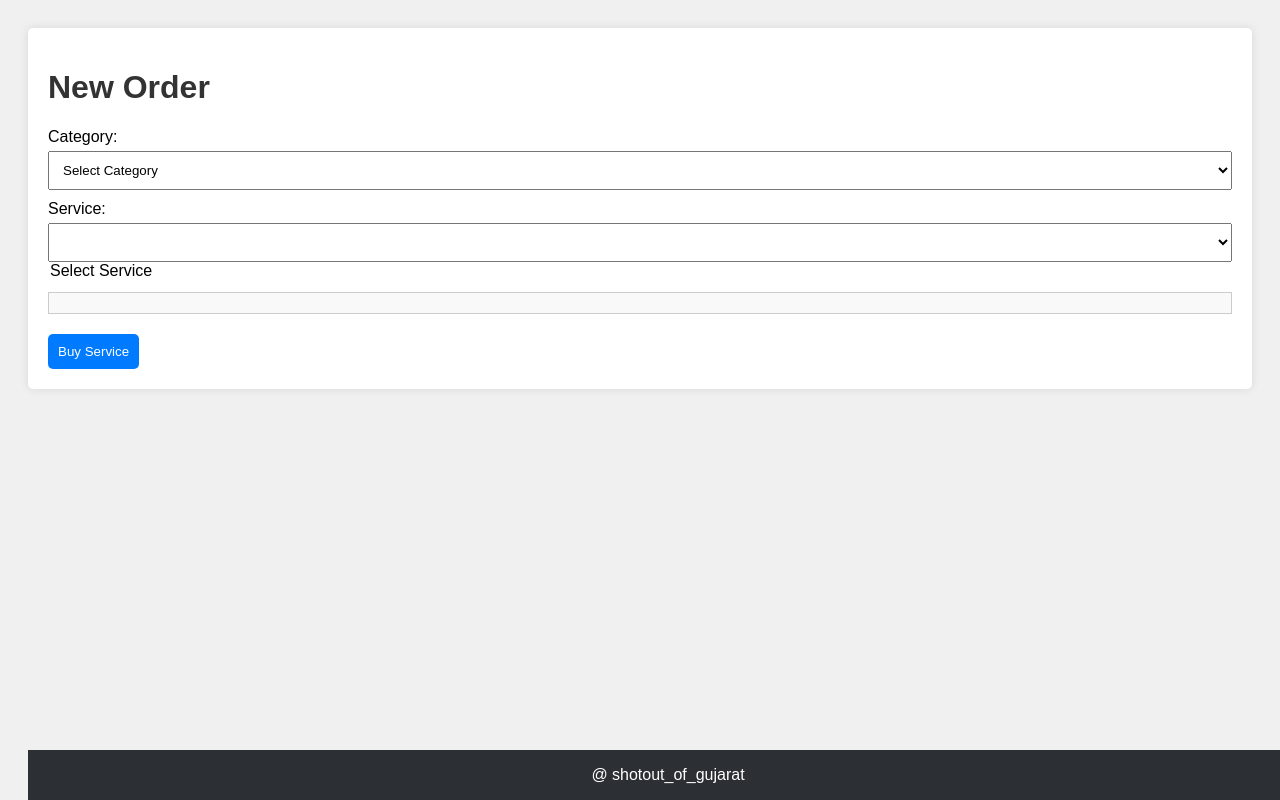
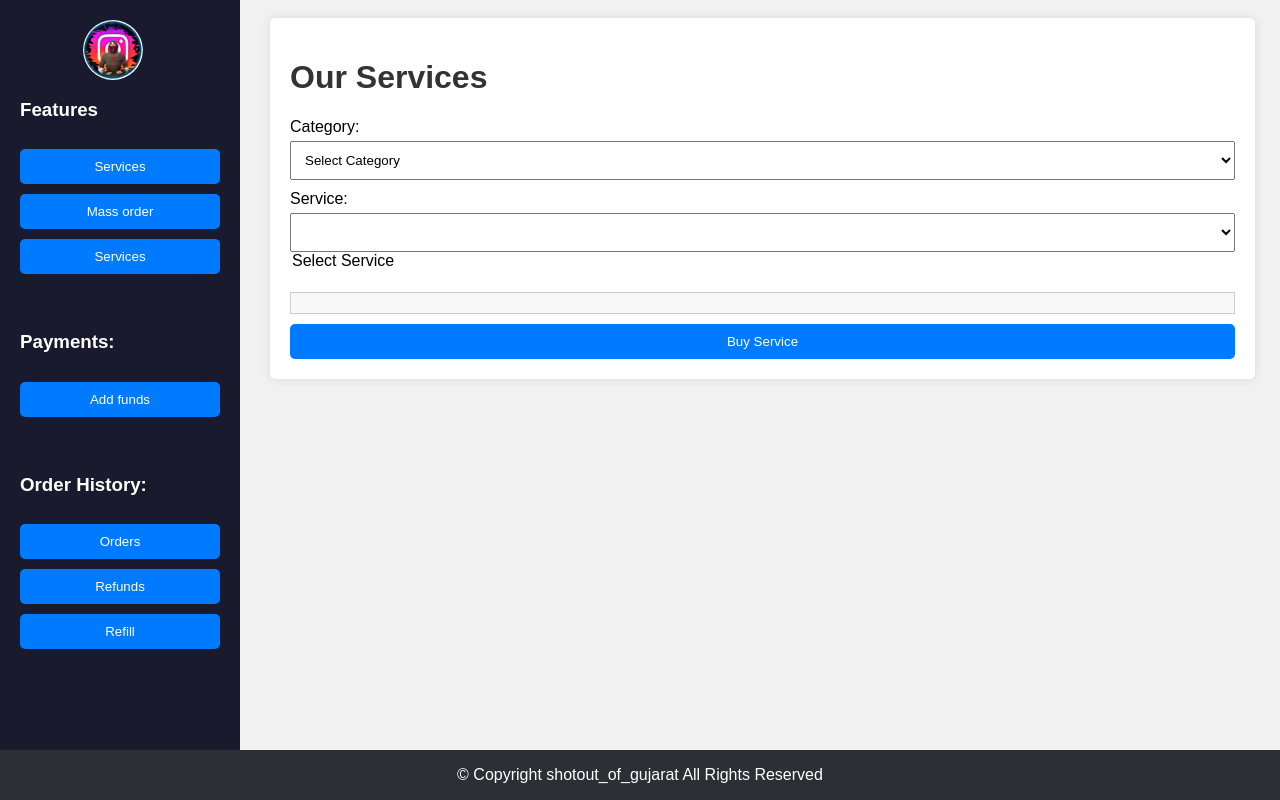
Before and after one commit to mm734/my_website, a plain HTML site: page index.html in a window 1280 px wide. Drawn offline with Linux system fonts and the light colour scheme.

Commit message:
yes commit

```diff
--- a/index.html
+++ b/index.html
@@ -7,8 +7,38 @@
     <link rel="stylesheet" href="styles.css">
 </head>
 <body>
+        <title>Navigation Bar</title>
+</head>
+<body>
+    <div class="navbar">
+        <div class="logo-container">
+            <img src="Logo.jpg" alt="Logo" class="navbar-logo">
+        </div>
+    <div class="section">
+        <h3>Features</h3>
+        <button onclick="navigateTo('Services')">Services</button>
+        <button onclick="navigateTo('mass-order')">Mass order</button>
+        <button onclick="navigateTo('services')">Services</button>
+    </div>
+&nbsp;
+&nbsp;
+    <div class="section">
+        <h3>Payments:</h3>
+        <button onclick="navigateTo('add-funds')">Add funds</button>
+    </div>
+&nbsp;
+&nbsp;
+    <div class="section">
+        <h3>Order History:</h3>
+        <button onclick="navigateTo('orders')">Orders</button>
+        <button onclick="navigateTo('refunds')">Refunds</button>
+        <button onclick="navigateTo('refill')">Refill</button>
+    </div>
+</div>
+&nbsp;
+&nbsp;
     <div class="container">
-        <h1>New Order</h1>
+        <h1>Our Services</h1>
 
         <!-- Category Dropdown -->
         <label for="category">Category:</label>
@@ -36,6 +66,7 @@
 </body>
 
 <footer>
-    <p>@ shotout_of_gujarat</p>
+    <p>© Copyright shotout_of_gujarat All Rights Reserved</p>
+</footer>
 </footer>
 </html>
--- a/script.js
+++ b/script.js
@@ -90,3 +90,31 @@ function buyService() {
         alert('Please select a service.');
     }
 }
+
+function navigateTo(page) {
+    switch (page) {
+        case 'Services':
+            window.location.href = 'index.html'; // Replace with your actual URL
+            break;
+        case 'mass-order':
+            window.location.href = 'mass-order.html'; // Replace with your actual URL
+            break;
+        case 'services':
+            window.location.href = 'services.html'; // Replace with your actual URL
+            break;
+        case 'add-funds':
+            window.location.href = 'add-funds.html'; // Replace with your actual URL
+            break;
+        case 'orders':
+            window.location.href = 'orders.html'; // Replace with your actual URL
+            break;
+        case 'refunds':
+            window.location.href = 'refunds.html'; // Replace with your actual URL
+            break;
+        case 'refill':
+            window.location.href = 'refill.html'; // Replace with your actual URL
+            break;
+        default:
+            console.log("Page not found");
+    }
+}
--- a/styles.css
+++ b/styles.css
@@ -1,6 +1,6 @@
 body {
     font-family: Arial, sans-serif;
-    background-color: #f0f0f0;
+    background-color: #1a1a2e;
     padding: 20px;
 }
 
@@ -9,6 +9,7 @@ body {
     padding: 20px;
     border-radius: 5px;
     box-shadow: 0 0 10px rgba(0, 0, 0, 0.1);
+    margin-right: 25px;
 }
 
 h1 {
@@ -27,13 +28,14 @@ select {
 }
 
 button {
-    margin-top: 20px;
+    margin-top: 10px;
     padding: 10px;
     background-color: #007BFF;
     color: white;
     border: none;
     border-radius: 5px;
     cursor: pointer;
+    width: 100%;
 }
 
 button:hover {
@@ -55,3 +57,60 @@ footer {
     bottom: 0;                   /* Bottom of the page */
     width: 100%;                 /* Full width */
 }
+
+body {
+    font-family: Arial, sans-serif;
+    background-color: #f1f1f1;
+    margin: 0;
+    padding: 0;
+}
+.navbar {
+    width: 200px;
+    background-color: #1a1a2e;
+    padding: 20px;
+    color: white;
+    position: fixed; /* Fix navbar on the side */
+    height: 100%; /* Full height */
+    overflow: auto; /* Enable scrolling if needed */
+}
+.section {
+    margin-bottom: 20px;
+}
+.button {
+    display: block;
+    padding: 10px;
+    border-radius: 8px;
+    margin: 5px 0;
+    text-align: center;
+    text-decoration: none;
+    color: white;
+    font-weight: bold;
+    transition: background-color 0.3s, box-shadow 0.3s;
+    box-shadow: 0 4px 8px rgba(0, 0, 0, 0.2);
+}
+.button:hover {
+    box-shadow: 0 6px 12px rgba(0, 0, 0, 0.3);
+}
+.new-order {
+    background-color: #007BFF; /* Blue */
+}
+.mass-order, .services, .add-funds, .orders, .refunds, .refill {
+    background-color: #6c757d; /* Gray */
+}
+.container {
+    margin-left: 270px; /* Space for the navbar */
+    padding: 20px;
+}
+.detail-box {
+    margin-top: 20px;
+}
+.navbar-logo {
+    height: 60px; /* Adjust height */
+    margin-right: 15px; /* Space between logo and nav items */
+    border-radius: 100px;
+}
+.logo-container{
+    display: flex;
+    justify-content: center; /* Centers the logo horizontally */
+    align-items: center;    /* Centers the logo vertically */
+}
```
Also changed, not shown: Logo.jpg (added).
